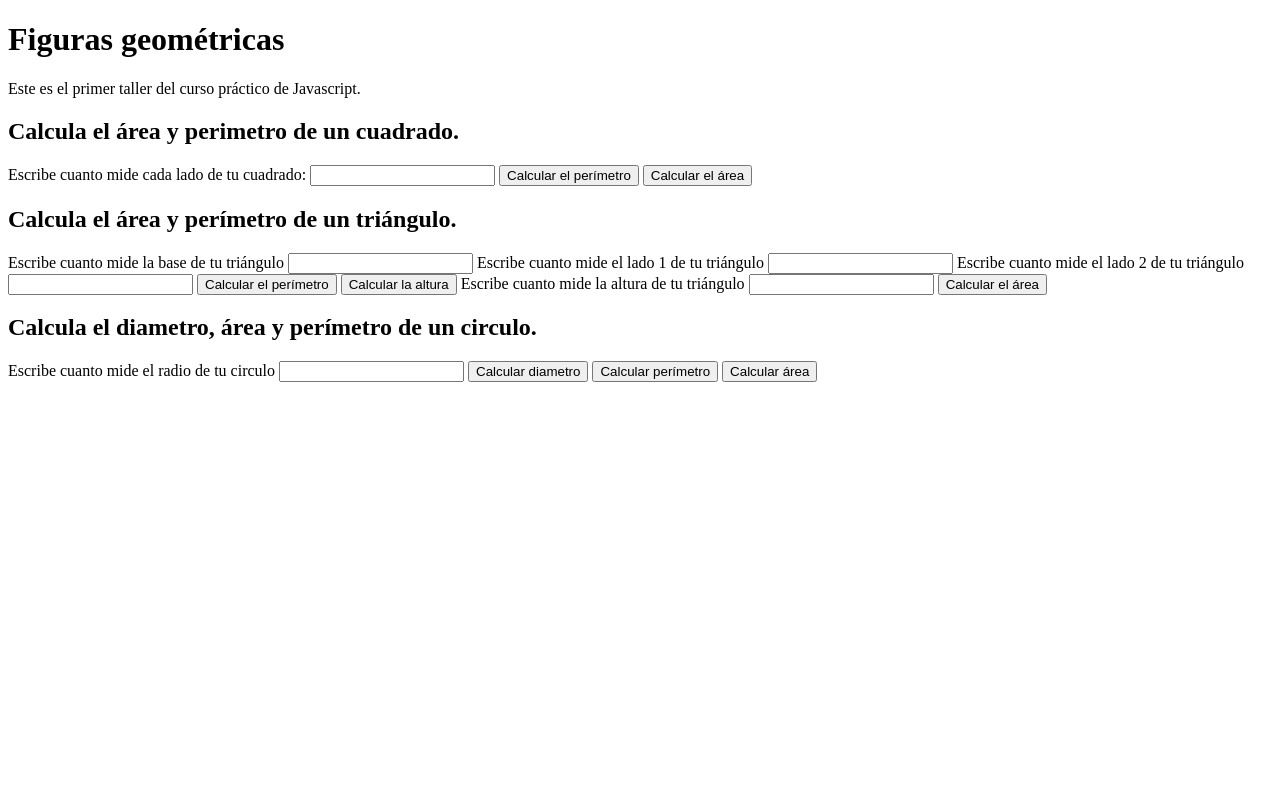
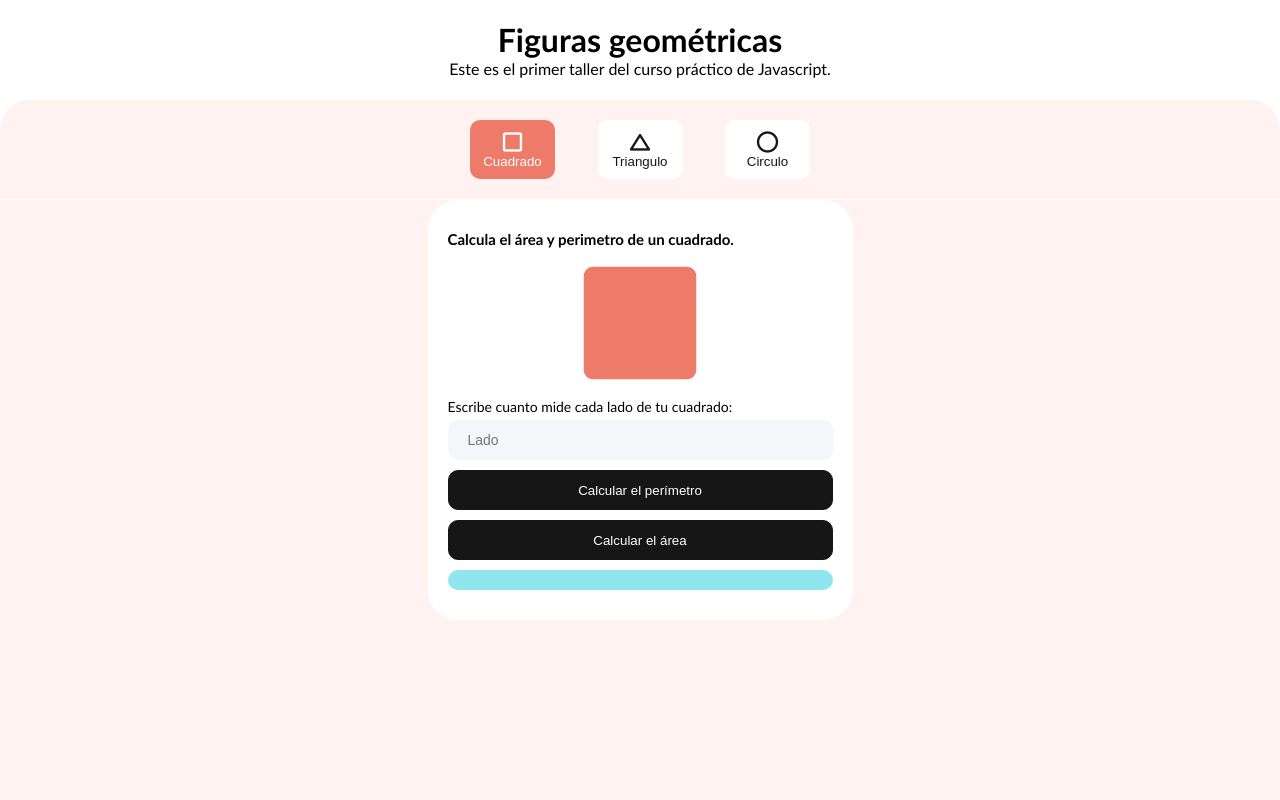
Before and after one commit to isaaknico/practical-js-course, a plain HTML site: page figures.html in a window 1280 px wide. Drawn offline with nearby package versions, Linux system fonts and the light colour scheme.

Commit message:
Añadí UI

```diff
--- /dev/null
+++ b/assets/css/style.css
@@ -0,0 +1,178 @@
+/* Variables */
+:root {
+    /* Colores */
+    /*
+    --primary: #dbf4f2;
+    --primary-light: #e9f7f6;
+    --secondary: #faebe2;
+    --secondary-light: #e8dfda;
+    --terciary: #d4c3e2;
+    --purple-light: #f5eff8;
+    --white: #fff;
+    --black: #161616;
+    --black-light: #302f2f; */
+    --primary: #ee7b6a;
+    --primary-light: #fff2f0;
+    --secondary: #373c9e;
+    --secondary-light: #bbbef0;
+    --terciary: #90e5ee;
+    --terciary-light: #eafeff;
+    --gray: #f4f6fa;
+    --success: #26ae60;
+    --error: #f05858;
+    --white: #fff;
+    --black: #161616;
+    --black-light: #302f2f;
+}
+
+/* Estilos base */
+* {
+    box-sizing: border-box;
+    margin: 0;
+    padding: 0;
+}
+
+html {
+    font-size: 62.5%;
+    font-family: 'Trebuchet MS', 'Lucida Sans Unicode', 'Lucida Grande', 'Lucida Sans', Arial, sans-serif;
+}
+
+/* Header */
+.header {
+    width: 100%;
+    min-height: 10rem;
+    padding: 20px;
+    font-size: 1.6rem;
+    text-align: center;
+    background-color: var(--white);
+}
+
+.selector-figures-section {
+    height: 10rem;
+    background-color: var(--white);
+    font-size: 1.6rem;
+}
+
+.selector-figures-container {
+    padding: 20px;
+    border-radius: 30px 30px 0 0;
+    background-color: var(--primary-light);
+}
+
+.list-figures {
+    display: flex;
+    justify-content: space-evenly;
+    max-width: 425px;
+    margin: 0 auto;
+}
+
+.material-symbols-rounded {
+  font-variation-settings:
+  'FILL' 0,
+  'wght' 700,
+  'GRAD' 0,
+  'opsz' 48
+}
+
+.material-symbols-rounded--fill {
+    font-variation-settings:
+    'FILL' 1
+}
+
+.item {
+    display: flex;
+    flex-direction: column;
+    align-items: center;
+    width: 85px;
+    padding: 10px;
+    color: var(--black);
+    border: 0;
+    border-radius: 10px;
+    text-decoration: none;
+    background-color: var(--white);
+}
+
+.item:hover {
+    cursor: pointer;
+    color: var(--black);
+    background-color: var(--gray);
+}
+
+.item:active, .active {
+    color: var(--white);
+    background-color: var(--primary);
+}
+
+/* Seccion calculadora */
+.calculator-section {
+    min-height: calc(100vh - 20rem);
+    background-color: var(--primary-light);
+    padding-bottom: 20px;
+}
+
+.calculator-container {
+    width: 100%;
+    max-width: 425px;
+    margin: 0 auto;
+    padding: 20px;
+    border-radius: 30px;
+    background-color: var(--white);
+}
+
+.calculator__title {
+    margin-top: 10px;
+}
+
+.figure-icon {
+    display: flex;
+    justify-content: center;
+    font-size: 150px;
+    color: var(--primary);
+}
+
+.label-input {
+    display: block;
+    margin-bottom: 5px;
+    font-size: 1.4rem;
+}
+
+.input {
+    width: 100%;
+    height: 40px;
+    margin-bottom: 1rem;
+    padding: 5px 20px;
+    font-size: 1.4rem;
+    border: none;
+    border-radius: 10px;
+    background-color: var(--gray);
+}
+
+.button {
+    width: 100%;
+    height: 40px;
+    margin-bottom: 1rem;
+    color: var(--white);
+    border: 1px solid var(--black);
+    border-radius: 10px;
+    background-color: var(--black);
+}
+
+.button:hover {
+    cursor: pointer;
+    background-color: var(--black-light);
+}
+
+.resultado {
+    width: 100%;
+    height: auto;
+    margin-bottom: 10px;
+    padding: 10px;
+    font-size: 2rem;
+    text-align: center;
+    border-radius: 10px;
+    background-color: var(--terciary);
+}
+
+.hidde {
+    display: none;
+}
--- a/figures.html
+++ b/figures.html
@@ -5,52 +5,116 @@
     <meta http-equiv="X-UA-Compatible" content="IE=edge">
     <meta name="viewport" content="width=device-width, initial-scale=1.0">
     <title>Figuras geométricas</title>
+    <link rel="stylesheet" href="https://fonts.googleapis.com/css2?family=Material+Symbols+Rounded:opsz,wght,FILL,GRAD@20..48,100..700,0..1,-50..200" />
+    <link rel="stylesheet" href="./assets/css/style.css">
 </head>
 <body>
-    <header>
+    <header class="header">
         <h1>Figuras geométricas</h1>
         <p>Este es el primer taller del curso práctico de Javascript.</p>
     </header>
-    <section>
-        <h2>Calcula el área y perimetro de un cuadrado.</h2>
+    <section class="selector-figures-section">
+        <div class="selector-figures-container">
+            <div class="list-figures">
+                <button class="item active" onclick="showSquare()" id="tab-square">
+                    <span class="material-symbols-rounded">
+                        square
+                    </span>
+                    <span>Cuadrado</span>
+                </button>
+                <button class="item" onclick="showTriangle()" id="tab-triangle">
+                    <span class="material-symbols-rounded">
+                        change_history
+                    </span>
+                    <span>Triangulo</span>
+                </button>
+                <button class="item" onclick="showCircle()" id="tab-circle">
+                    <span class="material-symbols-rounded">
+                        circle
+                    </span>
+                    <span>Circulo</span>
+                </button>
+            </div>
+        </div>
+    </section>
+
+    <section class="calculator-section" id="content-square">
+        <div class="calculator-container">
+            <h2 class="calculator__title">Calcula el área y perimetro de un cuadrado.</h2>
+            <span class="material-symbols-rounded material-symbols-rounded--fill figure-icon">
+                square
+            </span>
             <form action="">
-            <label for="InputCuadrado">
+                <label class="label-input" for="InputCuadrado">
                     Escribe cuanto mide cada lado de tu cuadrado:
                 </label>
-            <input type="number" id="InputCuadrado">
-            <button type="button" onclick="calcularPerimetroCuadrado()">Calcular el perímetro</button>
-            <button type="button" onclick="calcularAreaCuadrado()">Calcular el área</button>
+                <input class="input" placeholder="Lado" type="number" id="InputCuadrado">
+
+                <button class="button" type="button" onclick="calcularPerimetroCuadrado()">Calcular el perímetro</button>
+                <button class="button" type="button" onclick="calcularAreaCuadrado()">Calcular el área</button>
+
+                <div class="resultado" id="resultado"></div>
             </form>
+        </div>
     </section>
-    <section>
-        <h2>Calcula el área y perímetro de un triángulo.</h2>
+    <section class="calculator-section hidde" id="content-triangle">
+        <div class="calculator-container">
+            <h2 class="calculator__title">Calcula el área y perímetro de un triángulo.</h2>
+            <span class="material-symbols-rounded material-symbols-rounded--fill figure-icon">
+                change_history
+            </span>
             <form action="">
-            <label for="InputBaseTriangulo">Escribe cuanto mide la base de tu triángulo</label>
-            <input type="number" id="InputBaseTriangulo">
-            <label for="InputLado1Triangulo">Escribe cuanto mide el lado 1 de tu triángulo</label>
-            <input type="number" id="InputLado1Triangulo">
-            <label for="InputLado2Triangulo">Escribe cuanto mide el lado 2 de tu triángulo</label>
-            <input type="number" id="InputLado2Triangulo">
+                <label class="label-input" for="InputBaseTriangulo">
+                    Escribe cuanto mide la base de tu triángulo
+                </label>
+                <input class="input" placeholder="Base" type="number" id="InputBaseTriangulo">
 
-            <button type="button" onclick="calcularPerimetroTriangulo()">Calcular el perímetro</button>
-            <button type="button" onclick="calcularAlturaTriangulo()">Calcular la altura</button>
+                <label class="label-input" for="InputLado1Triangulo">
+                    Escribe cuanto mide el lado 1 de tu triángulo
+                </label>
+                <input class="input" placeholder="Lado1" type="number" id="InputLado1Triangulo">
 
-            <label for="InputAlturaTriangulo">Escribe cuanto mide la altura de tu triángulo</label>
-            <input type="number" id="InputAlturaTriangulo">
+                <label class="label-input" for="InputLado2Triangulo">
+                    Escribe cuanto mide el lado 2 de tu triángulo
+                </label>
+                <input class="input" placeholder="Lado2" type="number" id="InputLado2Triangulo">
 
-            <button type="button" onclick="calcularAreaTriangulo()">Calcular el área</button>
+                <button class="button" type="button" onclick="calcularPerimetroTriangulo()">Calcular el perímetro</button>
+                <button class="button" type="button" onclick="calcularAlturaTriangulo()">Calcular la altura</button>
+
+                <div class="resultado" id="resultadoTriangulo"></div>
+
+                <label class="label-input" for="InputAlturaTriangulo">
+                    Escribe cuanto mide la altura de tu triángulo
+                </label>
+                <input class="input" placeholder="Altura" type="number" id="InputAlturaTriangulo">
+
+                <button class="button" type="button" onclick="calcularAreaTriangulo()">Calcular el área</button>
+
+                <div class="resultado" id="resultadoTrianguloArea"></div>
             </form>
+        </div>
     </section>
 
-    <section>
-        <h2>Calcula el diametro, área y perímetro de un circulo.</h2>
+    <section class="calculator-section hidde" id="content-circle">
+        <div class="calculator-container">
+            <h2 class="calculator__title">Calcula el diametro, área y perímetro de un circulo.</h2>
+            <span class="material-symbols-rounded material-symbols-rounded--fill figure-icon">
+                circle
+            </span>
             <form action="">
-            <label for="InputRadioCirculo">Escribe cuanto mide el radio de tu circulo</label>
-            <input type="number" id="InputRadioCirculo">
-            <button type="button" onclick="calcularDiametroCirculo()">Calcular diametro</button>
-            <button type="button" onclick="calcularPerimetroCirculo()">Calcular perímetro</button>
-            <button type="button" onclick="calcularAreaCirculo()">Calcular área</button>
+                <label class="label-input" for="InputRadioCirculo">
+                    Escribe cuanto mide el radio de tu circulo
+                </label>
+                <input class="input" placeholder="Altura" type="number" id="InputRadioCirculo">
+
+                <button class="button" type="button" onclick="calcularDiametroCirculo()">Calcular diametro</button>
+                <button class="button" type="button" onclick="calcularPerimetroCirculo()">Calcular perímetro</button>
+                <button class="button" type="button" onclick="calcularAreaCirculo()">Calcular área</button>
+
+                <div class="resultado" id="resultadoCirculo"></div>
             </form>
+        </div>
     </section>
 
     <script src="./figures.js"></script>
--- a/figures.js
+++ b/figures.js
@@ -59,8 +59,10 @@ function calcularPerimetroCuadrado() {
     const value = input.value;
 
     const perimetro = perimetroCuadrado(value);
-    alert(perimetro);
-    hablar("El perímetro del cuadrado es de " + perimetro + "cm");
+
+    hablar("El perímetro del cuadrado es de " + perimetro + " cm");
+    const resultado = document.getElementById("resultado");
+    resultado.innerHTML = "El perimetro es: " + perimetro + " cm";
 }
 
 function calcularAreaCuadrado() {
@@ -68,7 +70,9 @@ function calcularAreaCuadrado() {
     const value = input.value;
 
     const area = areaCuadrado(value);
-    alert(area);
+
+    const resultado = document.getElementById("resultado");
+    resultado.innerHTML = "El área es: " + area + " cm^2";
 }
 
 function calcularPerimetroTriangulo() {
@@ -80,7 +84,9 @@ function calcularPerimetroTriangulo() {
     const base = Number(inputBase.value);
 
     const perimetro = perimetroTriangulo(lado1, lado2, base);
-    alert(perimetro);
+
+    const resultado = document.getElementById("resultadoTriangulo");
+    resultado.innerHTML = "El perímetro es: " + perimetro + " cm";
 }
 
 function calcularAreaTriangulo() {
@@ -90,7 +96,9 @@ function calcularAreaTriangulo() {
     const altura = Number(inputAltura.value);
 
     const area = areaTriangulo(base, altura);
-    alert(area);
+
+    const resultado = document.getElementById("resultadoTrianguloArea");
+    resultado.innerHTML = "El área es: " + area + " cm^2";
 }
 
 function calcularDiametroCirculo() {
@@ -98,7 +106,9 @@ function calcularDiametroCirculo() {
     const radio = inputRadio.value;
 
     const diametro = diametroCirculo(radio);
-    alert(diametro);
+
+    const resultado = document.getElementById("resultadoCirculo");
+    resultado.innerHTML = "El diametro es: " + diametro + " cm";
 }
 
 function calcularPerimetroCirculo() {
@@ -106,7 +116,9 @@ function calcularPerimetroCirculo() {
     const radio = inputRadio.value;
 
     const perimetro = perimetroCirculo(radio);
-    alert(perimetro);
+
+    const resultado = document.getElementById("resultadoCirculo");
+    resultado.innerHTML = "El perímetro es: " + perimetro + " cm";
 }
 
 function calcularAreaCirculo() {
@@ -114,7 +126,9 @@ function calcularAreaCirculo() {
     const radio = inputRadio.value;
 
     const area = areaCirculo(radio);
-    alert(area);
+
+    const resultado = document.getElementById("resultadoCirculo");
+    resultado.innerHTML = "El área es: " + area + " cm^2";
 }
 
 
@@ -130,19 +144,6 @@ function calcularAreaCirculo() {
 // Pista: la función Math.sqrt de JavaScript puede ayudarte a calcular raíces cuadradas.
 
 function alturaTriangulo(base, lado1, lado2) {
-    /*
-    if (lado1 == lado2) {
-        if (lado1 == base) {
-            console.log("es equilatero");
-        } else {
-            console.log("es isoceles");
-        }
-    } else if (lado1 == base || lado2 == base) {
-        console.log("es isoceles");
-    } else {
-        console.log("es escaleno");
-    } */
-
     if (lado1 == lado2 && lado1 == base) {
         console.log("es equilaterov2");
         const altura = Math.sqrt((lado1**2) - ((lado1 / 2)**2));
@@ -171,5 +172,67 @@ function calcularAlturaTriangulo() {
     const lado2 = Number(inputLado2.value);
 
     const altura = alturaTriangulo(base, lado1, lado2);
-    alert(altura);
+    const resultado = document.getElementById("resultadoTriangulo");
+    resultado.innerHTML = "La altura es: " + altura + "cm";
 }
+
+/* Tabs */
+function showSquare() {
+    const actualTab = document.getElementById("tab-square");
+    actualTab.classList.add("active");
+
+    const tabTriangle = document.getElementById("tab-triangle");
+    tabTriangle.classList.remove("active");
+
+    const tabCircle = document.getElementById("tab-circle");
+    tabCircle.classList.remove("active");
+
+    const contentSquare = document.getElementById("content-square");
+    contentSquare.classList.remove("hidde");
+
+    const contentTriangle = document.getElementById("content-triangle");
+    contentTriangle.classList.add("hidde");
+
+    const contentCircle = document.getElementById("content-circle");
+    contentCircle.classList.add("hidde");
+}
+
+function showTriangle() {
+    const tabSquare = document.getElementById("tab-square");
+    tabSquare.classList.remove("active");
+
+    const actualTab = document.getElementById("tab-triangle");
+    actualTab.classList.add("active");
+
+    const tabCircle = document.getElementById("tab-circle");
+    tabCircle.classList.remove("active");
+
+    const contentSquare = document.getElementById("content-square");
+    contentSquare.classList.add("hidde");
+
+    const contentTriangle = document.getElementById("content-triangle");
+    contentTriangle.classList.remove("hidde");
+
+    const contentCircle = document.getElementById("content-circle");
+    contentCircle.classList.add("hidde");
+}
+
+function showCircle() {
+    const tabSquare = document.getElementById("tab-square");
+    tabSquare.classList.remove("active");
+
+    const tabTriangle = document.getElementById("tab-triangle");
+    tabTriangle.classList.remove("active");
+
+    const actualTab = document.getElementById("tab-circle");
+    actualTab.classList.add("active");
+
+    const contentSquare = document.getElementById("content-square");
+    contentSquare.classList.add("hidde");
+
+    const contentTriangle = document.getElementById("content-triangle");
+    contentTriangle.classList.add("hidde");
+
+    const contentCircle = document.getElementById("content-circle");
+    contentCircle.classList.remove("hidde");
+}
```
Lines whose indentation alone changed are shown as unchanged.
